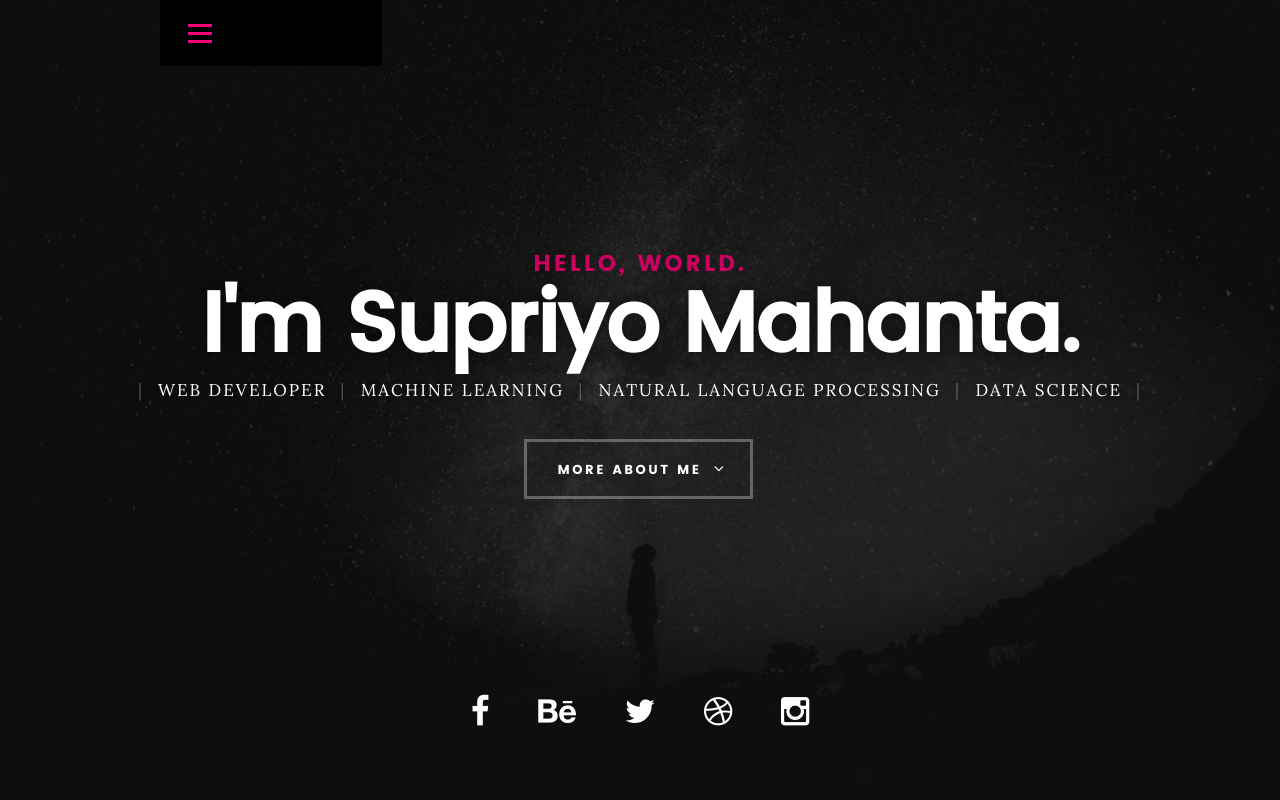
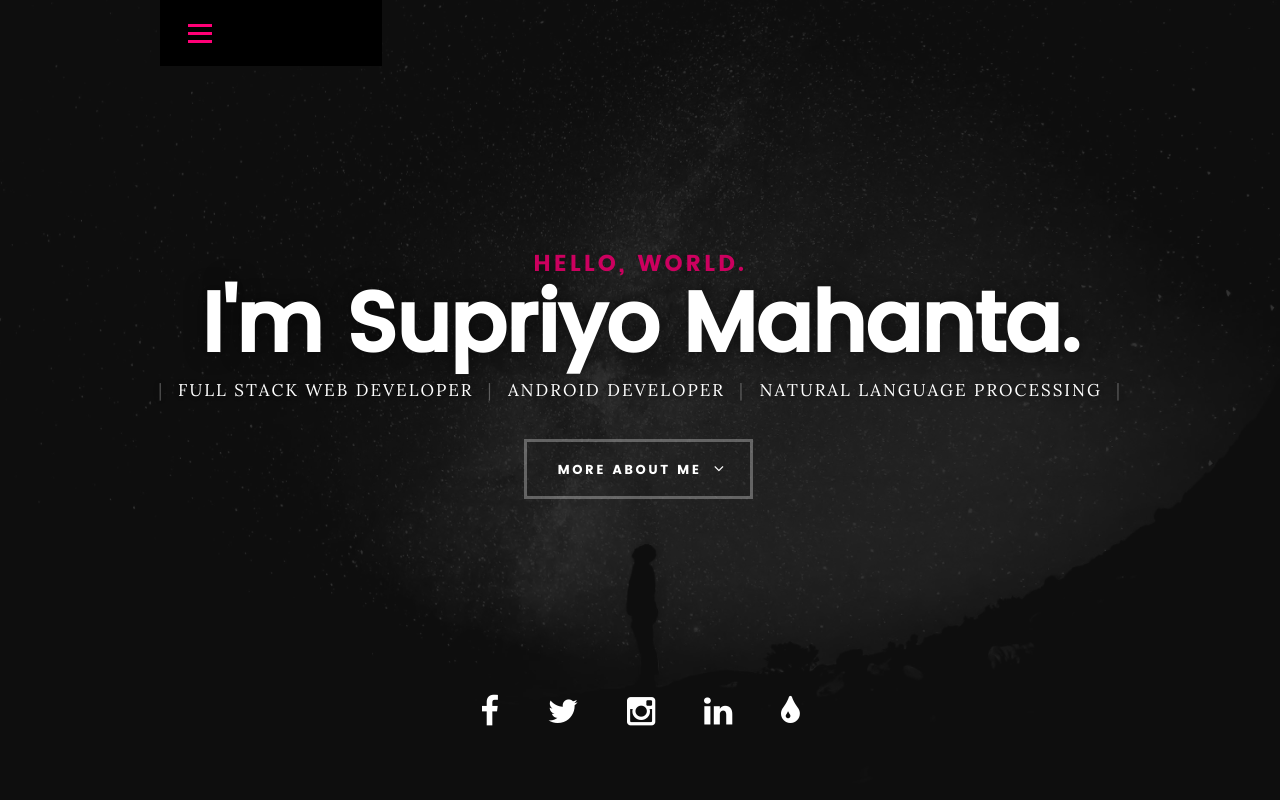
Before and after one commit to SPrio/sprio.github.io, a plain HTML site: page index.html in a window 1280 px wide. Shown: the top 800 px of the page. Drawn offline with Linux system fonts and the light colour scheme; files whose address does not match are found by name.

Commit message:
updated intro-section

```diff
--- a/index.html
+++ b/index.html
@@ -80,10 +80,9 @@
             <h1>I'm Supriyo Mahanta.</h1>
 
             <p class="intro-position">
-              <span>Web Developer</span>
-              <span>Machine Learning</span>
+              <span>Full Stack Web Developer</span>
+              <span>Android Developer</span>
               <span>Natural language Processing</span>
-              <span>Data Science</span>
             </p>
 
             <a class="button stroke smoothscroll" href="#about" title="">More About Me</a>
@@ -94,11 +93,11 @@
       </div> <!-- /intro-content -->
 
       <ul class="intro-social">
-        <li><a href="#"><i class="fa fa-facebook"></i></a></li>
-        <li><a href="#"><i class="fa fa-behance"></i></a></li>
-        <li><a href="#"><i class="fa fa-twitter"></i></a></li>
-        <li><a href="#"><i class="fa fa-dribbble"></i></a></li>
-        <li><a href="#"><i class="fa fa-instagram"></i></a></li>
+        <li><a href="https://www.facebook.com/supriyo.mahanta/"><i class="fa fa-facebook"></i></a></li>
+        <li><a href="https://twitter.com/Supriyo95472767"><i class="fa fa-twitter"></i></a></li>
+        <li><a href="https://www.instagram.com/supriyo_mh/"><i class="fa fa-instagram"></i></a></li>
+        <li><a href="https://www.linkedin.com/in/supriyo-mahanta-086016139/"><i class="fa fa-linkedin"></i></a></li>
+        <li><a href="https://elixirforum.com/u/sprio-kt/summary"><i class="fa fa-tint"></i></a></li>
       </ul> <!-- /intro-social -->
 
     </section> <!-- /intro -->
```
